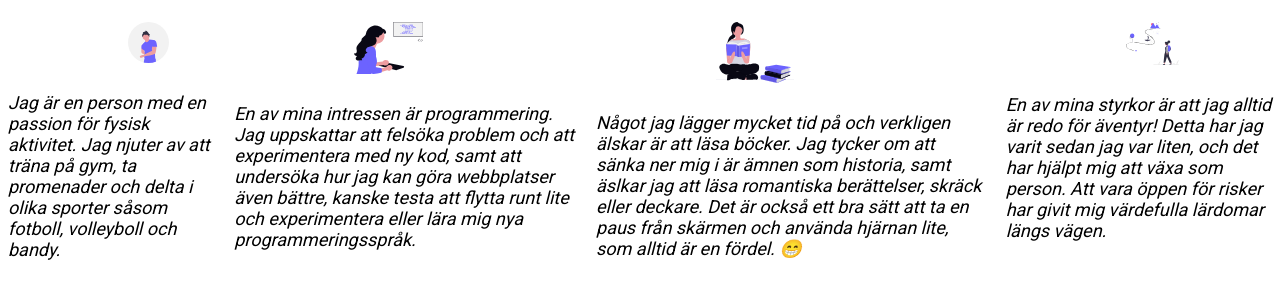
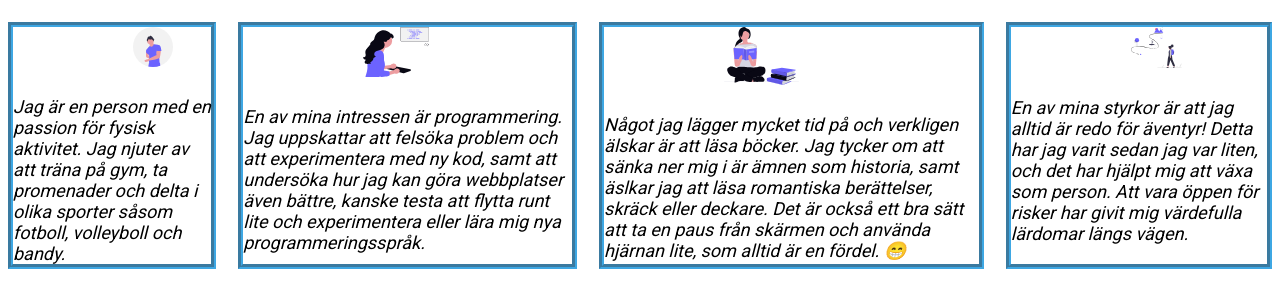
Before and after one commit to Rafizuri7/Landing-Project, a plain HTML site: page index.html in a window 1280 px wide. Shown: the part 433-740 px from the top of the page. Drawn offline with Linux system fonts and the light colour scheme.

Commit message:
Changed the border around the second part

```diff
--- a/style.css
+++ b/style.css
@@ -103,9 +103,12 @@ div.info img {
     font-style: italic;
 }
 
+.info {
+    border: 5px groove rgba(15, 146, 221, 0.801);
+}
 
 .info-container {
     display: flex;
     justify-content: center;
-    gap: 20px;
+    gap: 22px;
 }
```
